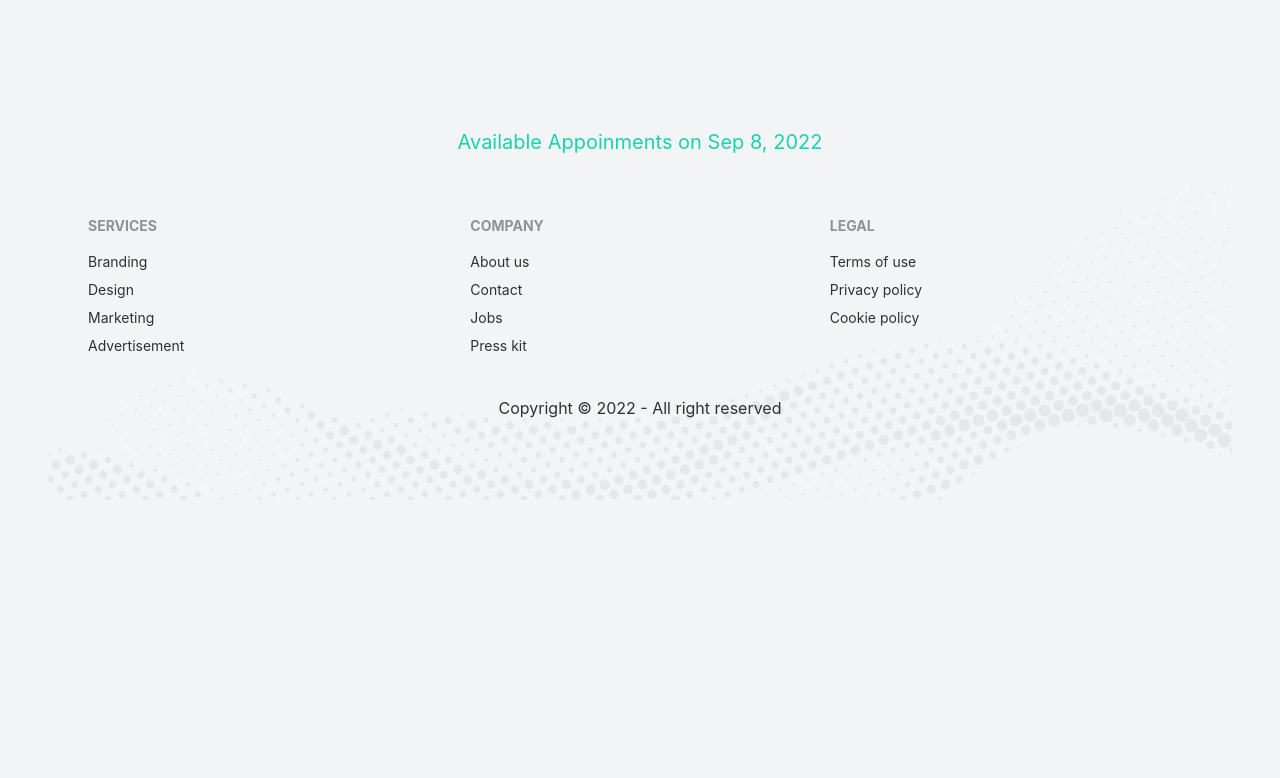
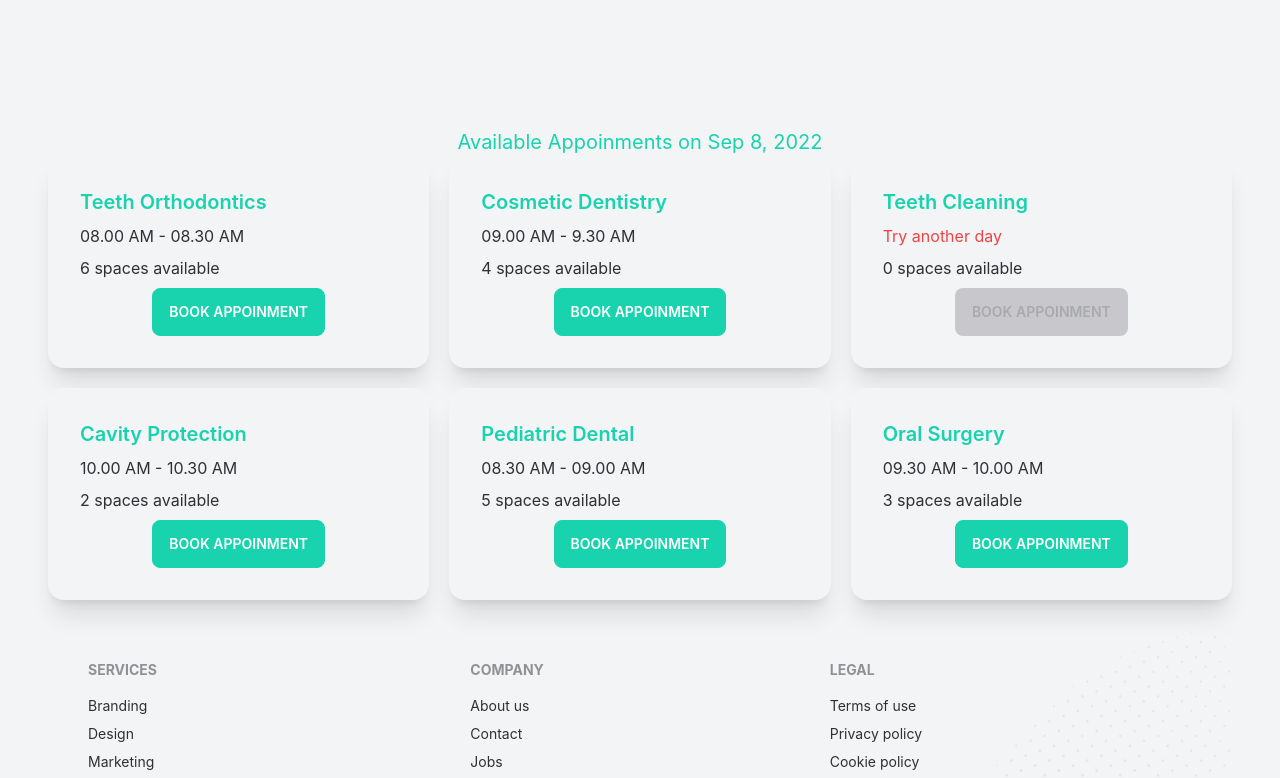
Before and after one commit to sakibhossan/hospital-doctor-portal, a React (Create React App) app: page /appointment in a window 1280 px wide. Shown: the part 736-1514 px from the top of the page. Before the commit the page ends 1236 px from the top, so only its background shows below. Built offline with nearby package versions, Linux system fonts and the light colour scheme.

Commit message:
used to daisy  ui maodal

```diff
--- a/src/Pages/Appointment/AvailableAppointments.js
+++ b/src/Pages/Appointment/AvailableAppointments.js
@@ -1,8 +1,11 @@
 import { format } from 'date-fns';
 import React, { useEffect, useState } from 'react';
+import BookingModal from './BookingModal';
+import ServiceShedule from './ServiceShedule';
 
 const AvailableAppointments = ({date}) => {
     const [services, setServices] = useState([]);
+    const [treatment, setTreatment] = useState(null);
     useEffect(() =>{
         fetch('services.json')
         .then(res => res.json())
@@ -11,7 +14,16 @@
     return (
         <div>
           <h4 className='text-xl text-secondary text-center'> Available Appoinments on {format(date, 'PP')}</h4>
-          <div></div>
+          <div className='grid grid-cols-1 md:grid-cols-2 lg:grid-cols-3 gap-5'>
+            {
+                services.map(service=><ServiceShedule
+                key={service}
+                service={service}
+                setTreatment= {setTreatment}
+                ></ServiceShedule>)
+            }
+          </div>
+          {treatment && <BookingModal treatment={treatment}></BookingModal>}
         </div>
     );
 };
--- /dev/null
+++ b/src/Pages/Appointment/BookingModal.js
@@ -0,0 +1,25 @@
+import React from 'react';
+
+const BookingModal = ({treatment}) => {
+    const {name, slots} = treatment;
+    return (
+        <div>
+
+
+<input type="checkbox" id="booking-modal" class="modal-toggle" />
+<div class="modal modal-bottom sm:modal-middle">
+  <div class="modal-box">
+  <label for="booking-modal" class="btn btn-sm btn-circle absolute right-2 top-2">✕</label>
+    <h3 class="font-bold text-lg text-secondary">Booking for: {name}</h3>
+    <p class="py-4">You've been selected for a chance to get one year of subscription to use Wikipedia for free!</p>
+    <div class="modal-action">
+      <label for="booking-modal" class="btn">Yay!</label>
+    </div>
+  </div>
+</div>
+
+        </div>
+    );
+};
+
+export default BookingModal;
--- /dev/null
+++ b/src/Pages/Appointment/ServiceShedule.js
@@ -0,0 +1,29 @@
+import React from 'react';
+
+const ServiceShedule = ({service,setTreatment}) => {
+    const {name,slots} = service;
+    return (
+        <div class="card lg:max-w-lg bg-base-100 shadow-xl">
+  <div class="card-body">
+    <h2 class="card-title text-secondary">{name}</h2>
+    <p>{
+        slots.length>0 ?
+        <span>{slots[0]}</span>
+        :
+        <span className='text-red-500'>Try another day</span>
+        }</p>
+    <p>{slots.length} spaces available</p>
+
+    <div class="card-actions justify-center">
+
+      <label for="booking-modal"
+      disabled={slots.length === 0}
+      onClick={()=>setTreatment(service)}
+       class="btn btn-secondary text-white  uppercas">Book Appoinment</label>
+    </div>
+  </div>
+</div>
+    );
+};
+
+export default ServiceShedule;
```
